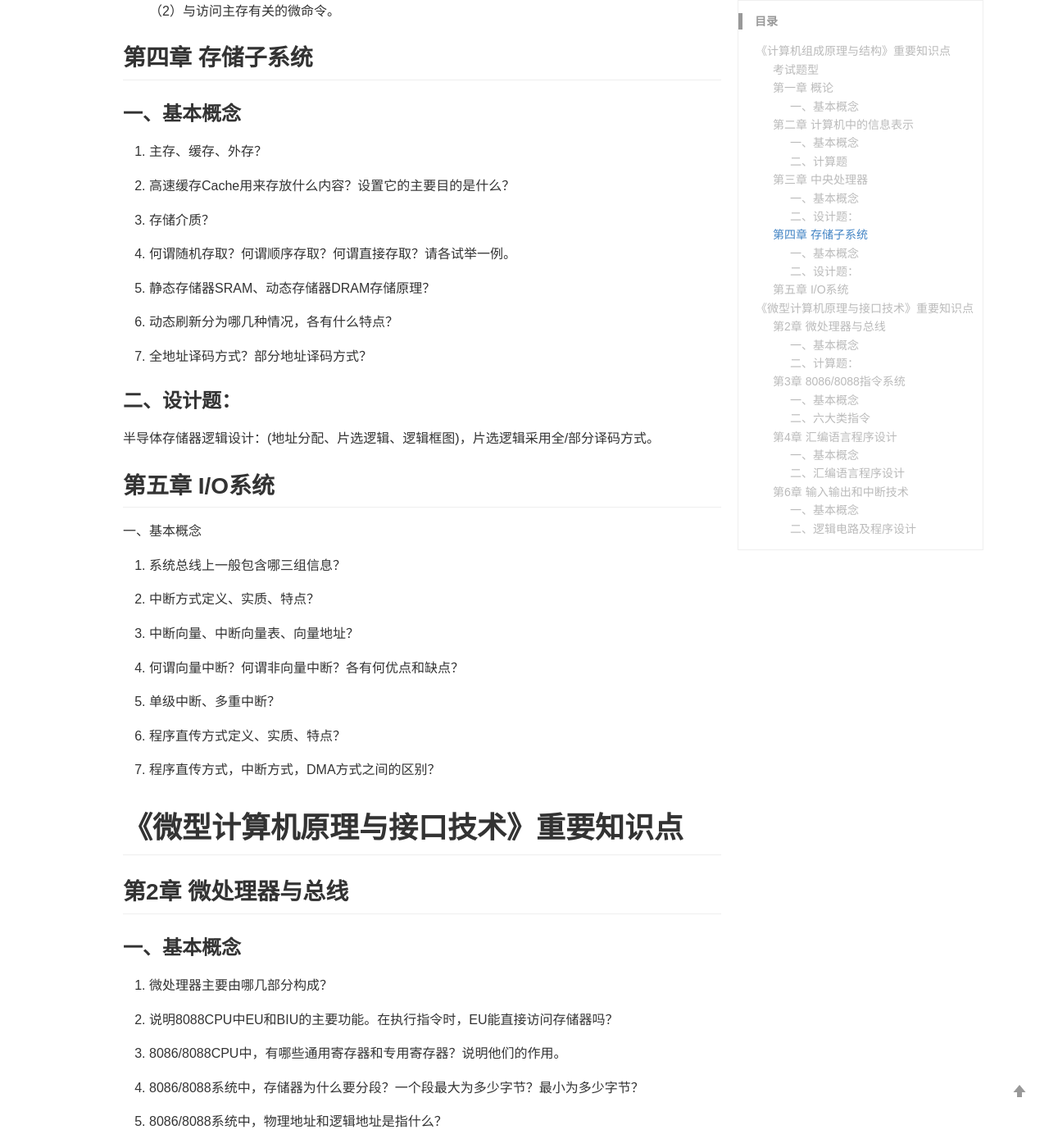
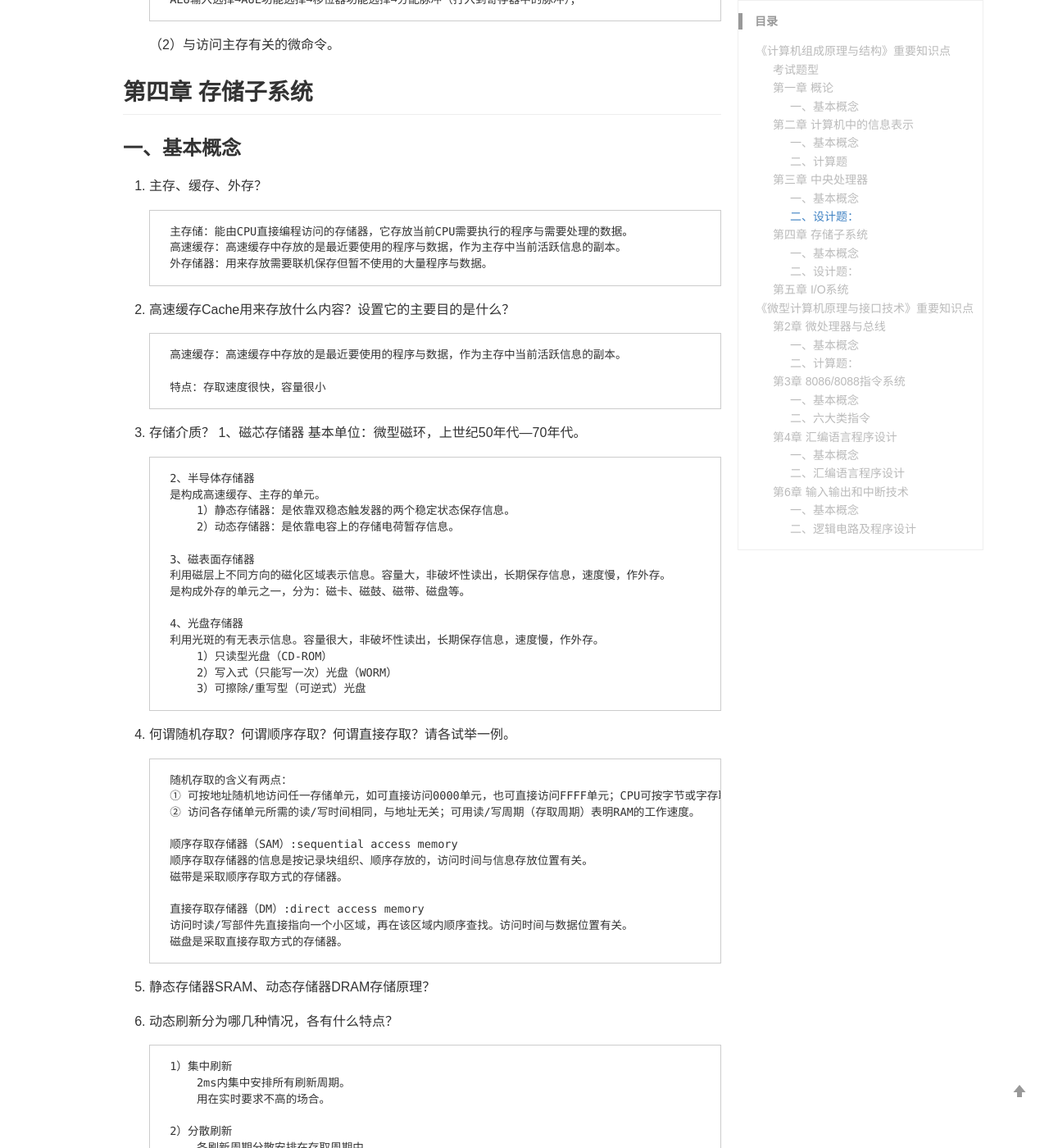
Before and after one commit to u4E0A/u4E0A.github.io, a Jekyll site: the page built from _posts/2023-02-19-计算机系统结构重要知识点.md, in a window 1280 px wide and 1400 px high, scrolled down 6679 px. Shown: the whole window at 82% size. Built offline with Jekyll 4.4.1, drawn with Linux system fonts in a browser that asks for light colours; comment, search, counter and statistics services are not loaded; a style sheet for code colours, icons or effects is not loaded; some of the changed text lies outside the part shown.

Commit message:
更新blog

```diff
--- a/_posts/2023-02-19-计算机系统结构重要知识点.md
+++ b/_posts/2023-02-19-计算机系统结构重要知识点.md
@@ -272,6 +272,7 @@ CPU的逻辑组成及工作机制
 
 
 2. CPU的指令流程
+
     （1）指令类型：MOV指令、双操作数算数逻辑运算指令、单操作数算是逻辑运算指令、转移/返回指令、转子指令；
 
     （2）核心是寻址方式：立即寻址、R、(R)、—(R)、(R)+、@(R)+、X(R)；
@@ -288,17 +289,72 @@ CPU的逻辑组成及工作机制
 ### 一、基本概念
 1. 主存、缓存、外存？
 
+        主存储：能由CPU直接编程访问的存储器，它存放当前CPU需要执行的程序与需要处理的数据。
+        高速缓存：高速缓存中存放的是最近要使用的程序与数据，作为主存中当前活跃信息的副本。
+        外存储器：用来存放需要联机保存但暂不使用的大量程序与数据。
+
+
 2. 高速缓存Cache用来存放什么内容？设置它的主要目的是什么？
 
+        高速缓存：高速缓存中存放的是最近要使用的程序与数据，作为主存中当前活跃信息的副本。
+
+        特点：存取速度很快，容量很小
+
 3. 存储介质？
+        1、磁芯存储器
+        基本单位：微型磁环，上世纪50年代---70年代。
+
+        2、半导体存储器
+        是构成高速缓存、主存的单元。
+            1）静态存储器：是依靠双稳态触发器的两个稳定状态保存信息。
+            2）动态存储器：是依靠电容上的存储电荷暂存信息。
+
+        3、磁表面存储器
+        利用磁层上不同方向的磁化区域表示信息。容量大，非破坏性读出，长期保存信息，速度慢，作外存。
+        是构成外存的单元之一，分为：磁卡、磁鼓、磁带、磁盘等。
+
+        4、光盘存储器
+        利用光斑的有无表示信息。容量很大，非破坏性读出，长期保存信息，速度慢，作外存。
+            1）只读型光盘（CD-ROM）
+            2）写入式（只能写一次）光盘（WORM）
+            3）可擦除/重写型（可逆式）光盘
 
 4. 何谓随机存取？何谓顺序存取？何谓直接存取？请各试举一例。
+
+        随机存取的含义有两点：
+        ① 可按地址随机地访问任一存储单元，如可直接访问0000单元，也可直接访问FFFF单元；CPU可按字节或字存取数据，进行处理。
+        ② 访问各存储单元所需的读/写时间相同，与地址无关；可用读/写周期（存取周期）表明RAM的工作速度。
+
+        顺序存取存储器（SAM）:sequential access memory
+        顺序存取存储器的信息是按记录块组织、顺序存放的，访问时间与信息存放位置有关。
+        磁带是采取顺序存取方式的存储器。
+
+        直接存取存储器（DM）:direct access memory
+        访问时读/写部件先直接指向一个小区域，再在该区域内顺序查找。访问时间与数据位置有关。
+        磁盘是采取直接存取方式的存储器。
 
 5. 静态存储器SRAM、动态存储器DRAM存储原理？
 
 6. 动态刷新分为哪几种情况，各有什么特点？
 
+        1）集中刷新
+            2ms内集中安排所有刷新周期。
+            用在实时要求不高的场合。
+
+        2）分散刷新
+            各刷新周期分散安排在存取周期中。
+            用在低速系统中。
+
+        3）异步刷新
+            各刷新周期分散安排在2ms内。每隔一段时间刷新一行。
+            用在大多数计算机中。
+
 7. 全地址译码方式？部分地址译码方式？
+
+        全地址译码：将除了与芯片连接的地址以外的所有高位地址用于译码产生片选信号。
+
+        部分地址译码：将除了与芯片连接的地址以外的部分高位地址用于译码产生片选信号。
+
 
 ### 二、设计题：
 半导体存储器逻辑设计：(地址分配、片选逻辑、逻辑框图)，片选逻辑采用全/部分译码方式。
```
